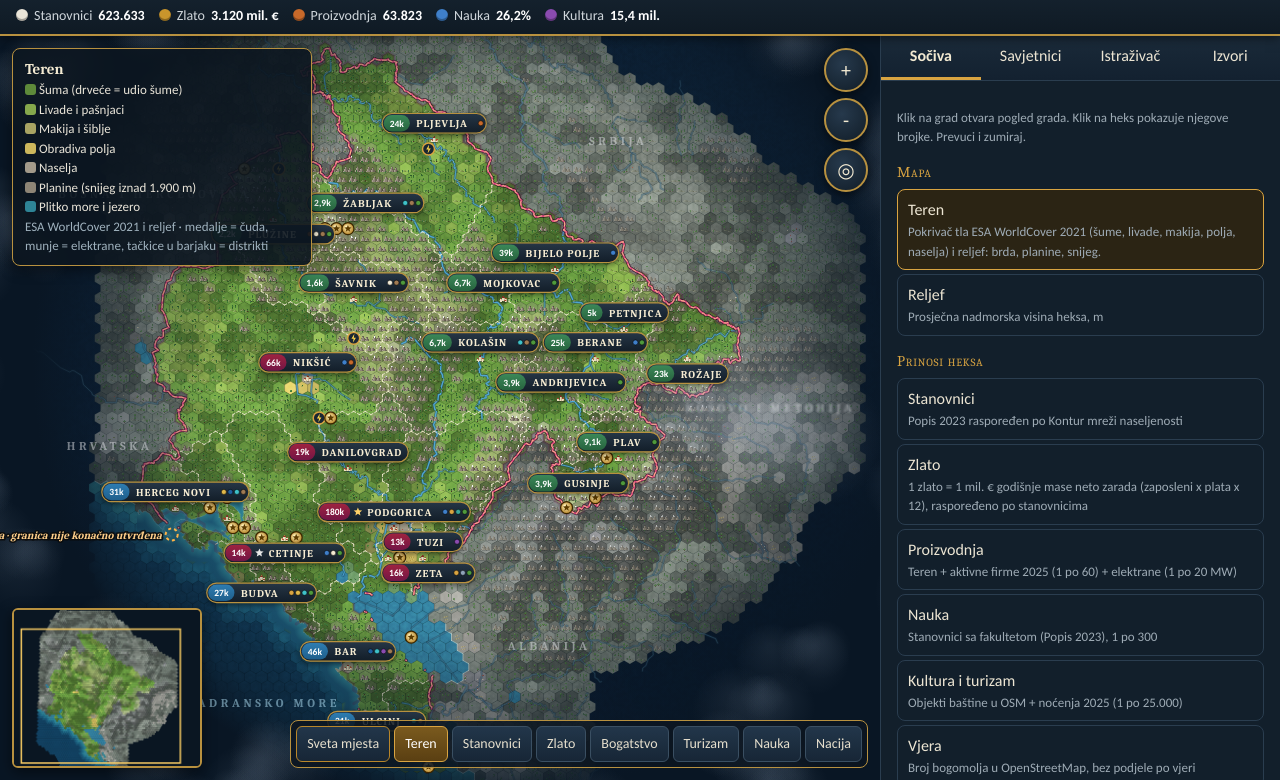
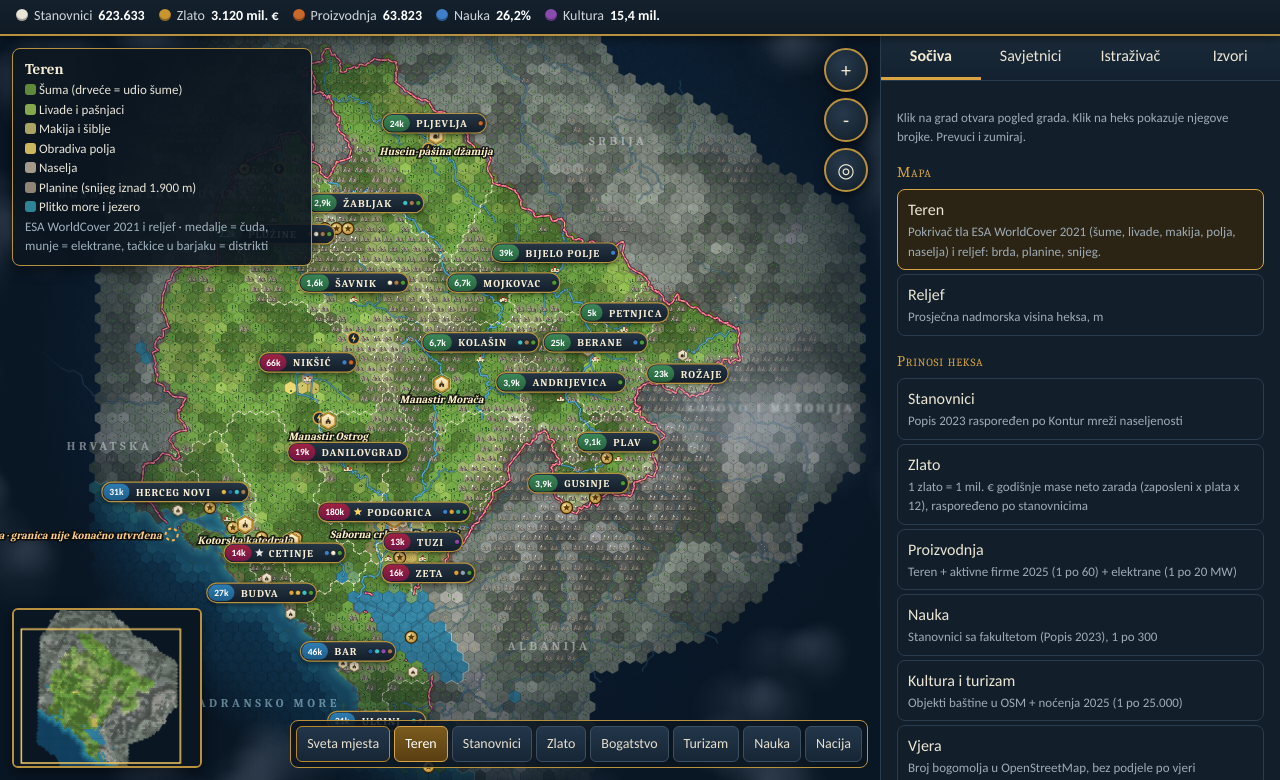
Before and after one commit to radovansusic/cg-civ, a plain HTML site: page docs/index.html in a window 1280 px wide. Shown: the part 57-837 px from the top of the page. Drawn offline with Linux system fonts and the light colour scheme.

Commit message:
Sveta mjesta uvijek vidljiva; kapela na Lovćenu tek na klik
Co-Authored-By: Claude Opus 5.5 <noreply@anthropic.com>
Claude-Session: https://claude.ai/code/session_012Pb7xSYRqmrmZrka8gx1Yz

```diff
--- a/docs/index.html
+++ b/docs/index.html
@@ -369,9 +369,9 @@ function draw(){
   if(SC.s===s)overlay(W,H);else{legend();mini()}
   placeMyth(W,H);
 }
-function mythShow(){const m=$('#myth');m.classList.remove('on');m.setAttribute('aria-hidden',!showHoly);if(showHoly){void m.offsetWidth;m.classList.add('on')}}
+function mythShow(){const m=$('#myth');m.classList.remove('on');m.setAttribute('aria-hidden',!mythOn);if(mythOn){void m.offsetWidth;m.classList.add('on')}}
 function placeMyth(W,H){const m=$('#myth'),h=V.holy.find(x=>x.id==='Q13424615');if(!h)return;const x=h.p[0]*s+tx,y=h.p[1]*s+ty,z=Math.max(70,Math.min(200,s*5));
-  m.style.width=m.style.height=z+'px';m.style.left=x+'px';m.style.top=y+'px';m.style.display=(!showHoly||x<-z||y<-z||x>W+z||y>H+z)?'none':'block';
+  m.style.width=m.style.height=z+'px';m.style.left=x+'px';m.style.top=y+'px';m.style.display=(!mythOn||x<-z||y<-z||x>W+z||y>H+z)?'none':'block';
   const L=m.querySelector('.mlab');L.style.fontSize=Math.max(13,Math.min(18,s*.6))+'px';L.style.display=s<9?'none':'block'}
 function rebuild(W,H){
   if(!SC||SC.W!==W||SC.H!==H||SC.dpr!==dpr){const c=document.createElement('canvas');c.width=(W+2*MG)*dpr;c.height=(H+2*MG)*dpr;SC={c,g:c.getContext('2d')}}
@@ -507,7 +507,7 @@ function starP(x,y,r,col){cx.beginPath();for(let i=0;i<10;i++){const a=Math.PI/5
 function medal(x,y,r){const g=cx.createRadialGradient(x-r*.3,y-r*.3,r*.1,x,y,r);g.addColorStop(0,'#fff1b8');g.addColorStop(1,'#b8862a');
   cx.beginPath();cx.arc(x,y,r,0,7);cx.fillStyle=g;cx.fill();cx.strokeStyle='#3a2600';cx.lineWidth=1.2;cx.stroke();starP(x,y,r*.62,'#5a3a00')}
 /* sveta mjesta: značka u obliku heksa sa simbolom; ista boja za sve vjere */
-let showHoly=false;
+let showHoly=true,mythOn=false;
 const HK={orthodox:'Pravoslavni hram',catholic:'Katolički hram',islam:'Džamija',memorial:'Memorijalno mjesto'};
 function holyGlyph(g,k,z){g.save();g.fillStyle='#3a2a12';g.strokeStyle='#3a2a12';g.lineWidth=z*.09;const u=z*.55;
   if(k==='islam'){g.beginPath();g.arc(-u*.15,u*.15,u*.48,Math.PI,0);g.lineTo(u*.33,u*.62);g.lineTo(-u*.63,u*.62);g.closePath();g.fill();g.fillRect(u*.5,-u*.65,u*.2,u*1.27);g.beginPath();g.arc(u*.6,-u*.82,u*.17,0,7);g.fill()}
@@ -543,7 +543,7 @@ function buildSearch(){
   $('#q').addEventListener('change',e=>{const v=e.target.value.trim();if(!v)return;
     if(T[v]){openCity(v);e.target.value='';return}
     const w=D.wonders.find(x=>x.name===v),h=V.holy.find(x=>x.n===v);let px,py;
-    if(w){px=SQ3*(w.q+w.r/2);py=-1.5*w.r}else if(h){px=h.p[0];py=h.p[1];if(!showHoly){showHoly=true;lensbar();mythShow()}}else return;
+    if(w){px=SQ3*(w.q+w.r/2);py=-1.5*w.r}else if(h){px=h.p[0];py=h.p[1];if(h.id==='Q13424615'&&!mythOn){mythOn=true;lensbar();mythShow()}}else return;
     const r=cv.getBoundingClientRect();touched=true;s=Math.max(s,16);tx=r.width/2-px*s;ty=r.height/2-py*s;draw();
     setTimeout(()=>{if(h&&h._xy){tip(h._xy[0],h._xy[1])}else tip(r.width/2,r.height/2)},80);e.target.value=''})}
 ['#myth .mlab','#myth .core'].forEach(q=>document.querySelector(q).addEventListener('click',e=>{const h=V.holy.find(x=>x.id==='Q13424615'),t=$('#tip'),r=cv.getBoundingClientRect(),b=e.target.getBoundingClientRect();
@@ -561,8 +561,8 @@ function mini(){
 }
 $('#mini').addEventListener('click',e=>{if(!miniT)return;const[k,ox,oy]=miniT,wx=(e.offsetX-ox)/k,wy=(e.offsetY-oy)/k,r=cv.getBoundingClientRect();touched=true;tx=r.width/2-wx*s;ty=r.height/2-wy*s;draw()});
 const QL=[['terrain','Teren'],['pop','Stanovnici'],['gold','Zlato'],['m:Indeks bogatstva','Bogatstvo'],['nights','Turizam'],['science','Nauka'],['cat:_nacija','Nacija']];
-function lensbar(){$('#lensbar').innerHTML=`<button id="holyT" aria-pressed="${showHoly}" title="Prikaži ili sakrij sveta mjesta">Sveta mjesta</button>`+QL.map(([k,l])=>`<button data-k="${esc(k)}" aria-pressed="${k===lens}">${l}</button>`).join('')}
-$('#lensbar').addEventListener('click',e=>{if(e.target.id==='holyT'){showHoly=!showHoly;e.target.setAttribute('aria-pressed',showHoly);mythShow();draw();return}const b=e.target.closest('button[data-k]');if(b)setLens(b.dataset.k)});
+function lensbar(){$('#lensbar').innerHTML=`<button id="holyT" aria-pressed="${mythOn}" title="Prikaži kapelu na Lovćenu">Sveta mjesta</button>`+QL.map(([k,l])=>`<button data-k="${esc(k)}" aria-pressed="${k===lens}">${l}</button>`).join('')}
+$('#lensbar').addEventListener('click',e=>{if(e.target.id==='holyT'){mythOn=!mythOn;e.target.setAttribute('aria-pressed',mythOn);mythShow();draw();return}const b=e.target.closest('button[data-k]');if(b)setLens(b.dataset.k)});
 
 /* ---------- interaction ---------- */
 function pick(sx,sy){const px=(sx-tx)/s,py=(sy-ty)/s;let r=-py/1.5,q=px/SQ3-r/2,z=-q-r;let rq=Math.round(q),rr2=Math.round(r),rz=Math.round(z);
```
Also changed, not shown: site/index.html (+6 -6 lines).
